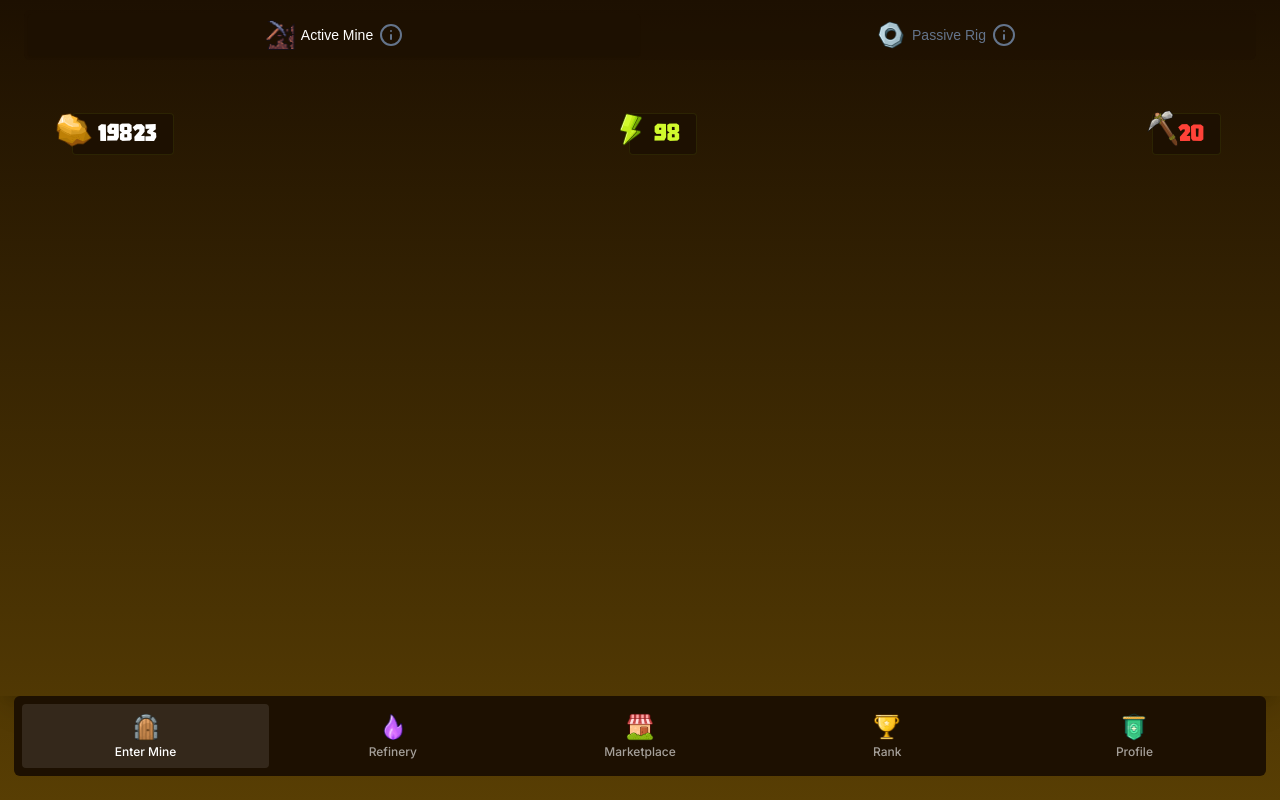
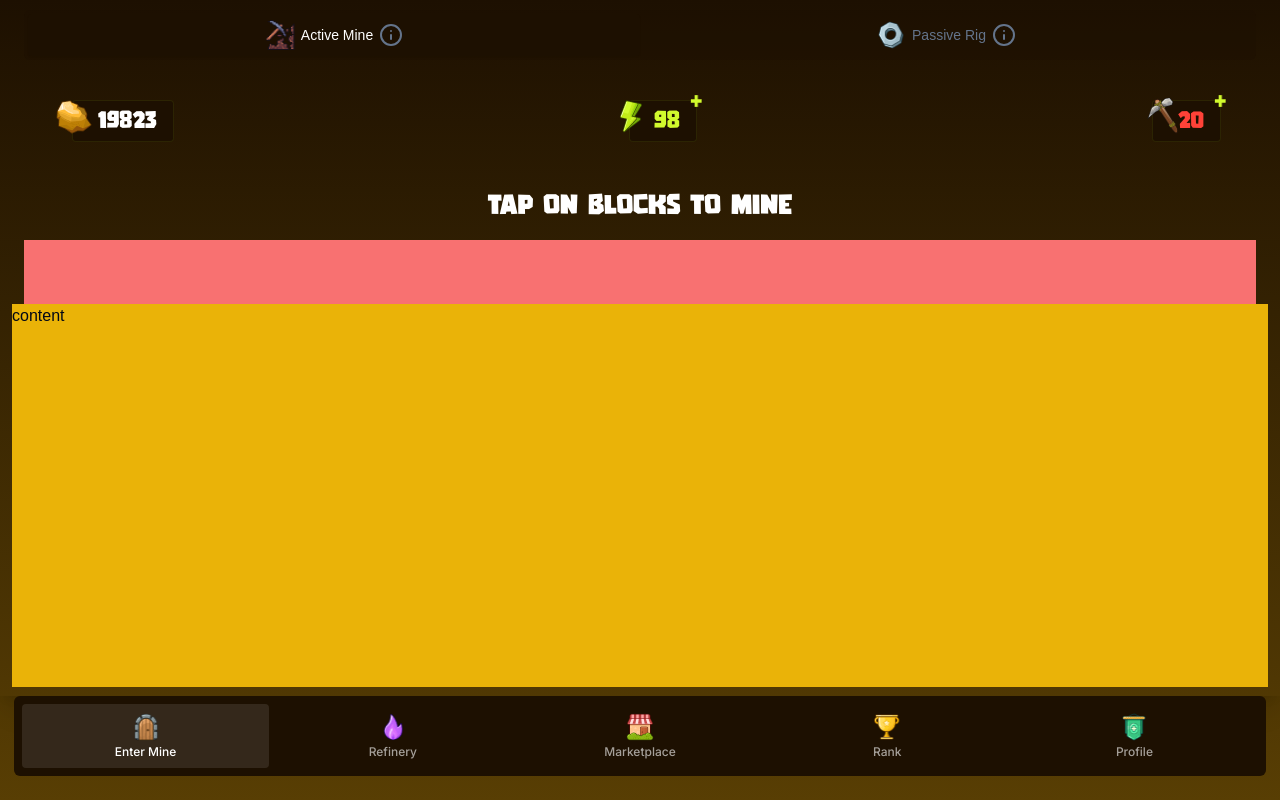
Before and after one commit to iampapagray/greed-miner-alpha, a React (Vite) app: page /#/ in a window 1280 px wide. Built offline with nearby package versions, Linux system fonts and the light colour scheme; what @tonconnect/ui-react would draw is missing.

Commit message:
Redo structure

```diff
--- a/src/assets/images/index.ts
+++ b/src/assets/images/index.ts
@@ -9,6 +9,7 @@ import Gold from "./stone_gold.png";
 import Axe from "./axe.png";
 import Flash from "./flash.png";
 import Plus from "./plus.png";
+import MineBackground from "./mineBg.svg"
 
 export {
   Marketplace,
@@ -22,4 +23,5 @@ export {
   Axe,
   Flash,
   Plus,
+  MineBackground
 };
--- /dev/null
+++ b/src/components/Heading.tsx
@@ -0,0 +1,12 @@
+import React from 'react'
+
+function Heading() {
+    const [msg, setMsg] = React.useState('Tap on blocks to mine')
+  return (
+    <div className=''>
+        <p className='text-white text-center text-[1.75rem] leading-7 font-normal font-game'>{ msg }</p>
+    </div>
+  )
+}
+
+export default Heading
--- /dev/null
+++ b/src/components/Pit.tsx
@@ -0,0 +1,13 @@
+import React from 'react'
+
+function Pit() {
+  return (
+    <div className='relative h-full w-full bg-red-400'>
+        <div className="absolute bottom-0 top-16 -left-3 -right-3 bg-yellow-500  ">
+            <p>content</p>
+        </div>
+    </div>
+  )
+}
+
+export default Pit
--- a/src/components/ScoreBoard.tsx
+++ b/src/components/ScoreBoard.tsx
@@ -1,4 +1,4 @@
-import { Axe, Flash, Gold } from "@/assets/images";
+import { Axe, Flash, Gold, Plus } from "@/assets/images";
 import React from "react";
 
 function ScoreBoard() {
@@ -7,7 +7,7 @@ function ScoreBoard() {
   const [axe, setAxe] = React.useState(20);
 
   return (
-    <div className="flex mt-[45px] w-full pl-[48px] pr-[35px] justify-content items-center">
+    <div className="flex w-full pl-[48px] pr-[35px] justify-content items-center">
       <div className=" w-full flex justify-between">
         <div className="relative py-2 flex justify-end items-center gap-[10px] pl-6 pr-4 bg-darkTone border border-[#b2d9171a] rounded-[4px]">
           <img
@@ -28,6 +28,12 @@ function ScoreBoard() {
           <p className="text-[#D1FA2D] text-center text-2xl leading-6 font-normal font-game">
             {flash}
           </p>
+          <img
+            src={Plus}
+            alt="Gold"
+            className="w-3 h-3 absolute -right-1.5 -top-1.5"
+            onClick={() => {}}
+          />
         </div>
         <div className="relative py-2 flex justify-end items-center gap-[10px] pl-6 pr-4 bg-darkTone border border-[#b2d9171a] rounded-[4px]">
           <img
@@ -38,6 +44,12 @@ function ScoreBoard() {
           <p className="text-[#FF4238] text-center text-2xl leading-6 font-normal font-game">
             {axe}
           </p>
+          <img
+            src={Plus}
+            alt="Gold"
+            className="w-3 h-3 absolute -right-1.5 -top-1.5"
+            onClick={() => {}}
+          />
         </div>
       </div>
     </div>
--- /dev/null
+++ b/src/components/ui/Spacer.tsx
@@ -0,0 +1,15 @@
+import React from 'react'
+import { cn } from "@/lib/utils";
+
+function Spacer({className} : {className?: string}) {
+  return (
+    <div className={
+        cn(
+            "w-full h-4",
+            className
+        )
+    } />
+  )
+}
+
+export default Spacer
--- a/src/components/ui/tabs.tsx
+++ b/src/components/ui/tabs.tsx
@@ -42,7 +42,7 @@ const TabsContent = React.forwardRef<
   <TabsPrimitive.Content
     ref={ref}
     className={cn(
-      "mt-2 ring-offset-background focus-visible:outline-none focus-visible:ring-2 focus-visible:ring-ring focus-visible:ring-offset-2",
+      "mt-2 ring-offset-background focus-visible:outline-none focus-visible:ring-2 focus-visible:ring-ring focus-visible:ring-offset-2 data-[state=inactive]:hidden flex-1",
       className
     )}
     {...props}
--- a/src/views/Mine.tsx
+++ b/src/views/Mine.tsx
@@ -11,11 +11,14 @@ import { passiveMenuIcon, activeMenuIcon } from "@/assets/images";
 import { Tabs, TabsContent, TabsList, TabsTrigger } from "@/components/ui/tabs";
 import { Info } from "lucide-react";
 import ScoreBoard from "@/components/ScoreBoard";
+import Heading from "@/components/Heading";
+import Pit from "@/components/Pit";
+import Spacer from "@/components/ui/Spacer";
 
 function MinePage() {
   return (
     <div className="h-full flex flex-col items-center">
-      <Tabs defaultValue="active" className="w-full h-full px-[10px] pt-[10px]">
+      <Tabs defaultValue="active" className="flex flex-col w-full h-full px-[10px] pt-[10px]">
         <TabsList className="grid w-full h-auto grid-cols-2 bg-tabBg">
           <TabsTrigger
             className="data-[state=active]:bg-darkTone data-[state=active]:text-white"
@@ -40,19 +43,23 @@ function MinePage() {
         </TabsList>
         <TabsContent
           value="active"
-          className=" w-full flex justify-center items-center"
+          className="w-full h-full flex justify-center items-center"
         >
-          <div className="flex flex-col w-full justify-content items-center">
+          <div className="flex h-full flex-col w-full justify-content items-center">
+            <Spacer className="h-[2.8125rem]" />
             <ScoreBoard />
-
-            {/* <h1 className="text-white text-4xl">Let's Mine Up ⛏️</h1> */}
+            <Spacer className="h-[4.375rem]" />
+            <Heading />
+            <Spacer className="h-[1.75rem]" />
+            <Pit />
+            <Spacer className="h-3" />
           </div>
         </TabsContent>
         <TabsContent
           value="passive"
-          className="w-full flex justify-center items-center"
+          className="w-full h-full flex justify-center items-center "
         >
-          <div className="flex justify-content items-center pt-5">
+          <div className="flex h-fulls flex-col w-full justify-content items-center ">
             <h1 className="text-white text-4xl">oh download cash 🙄</h1>
           </div>
         </TabsContent>
```
Also changed, not shown: src/assets/images/mineBg.svg (added).
